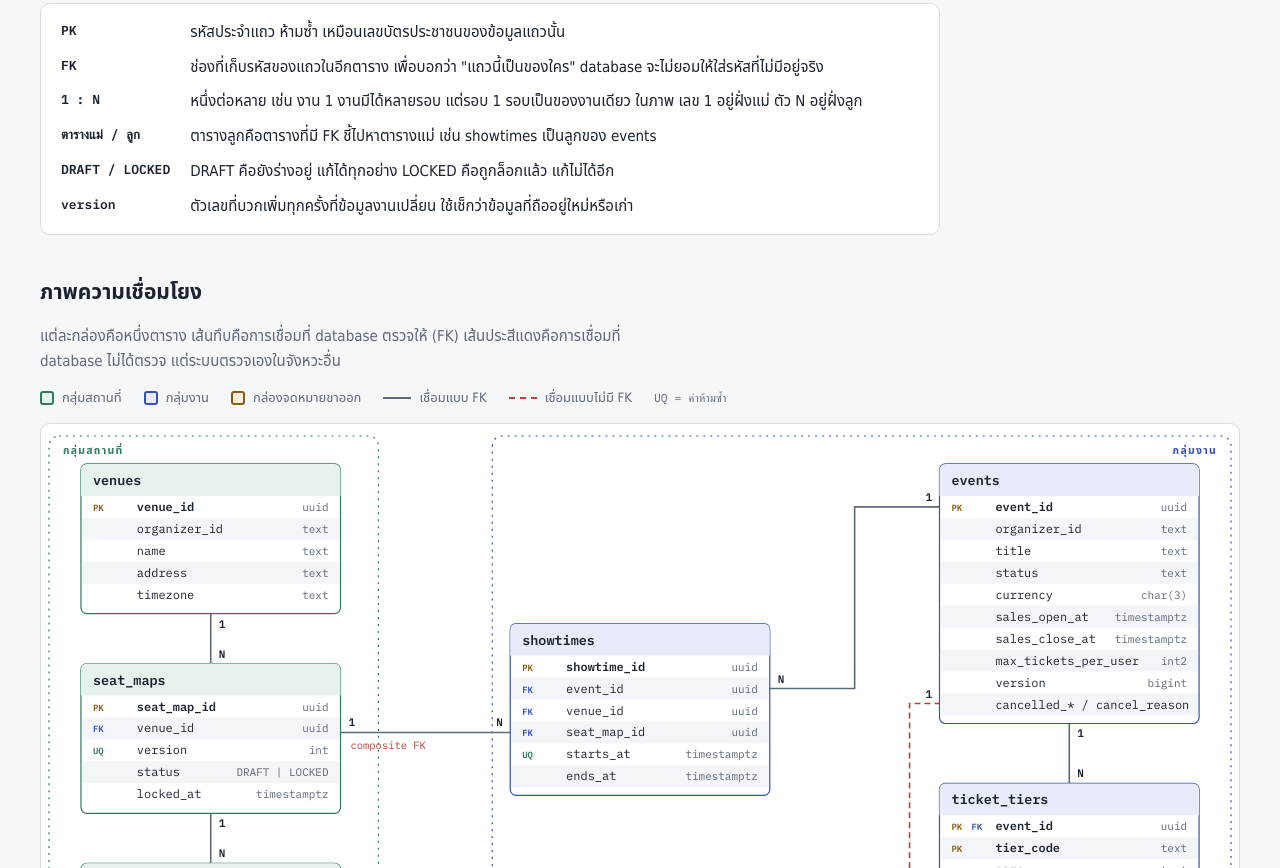
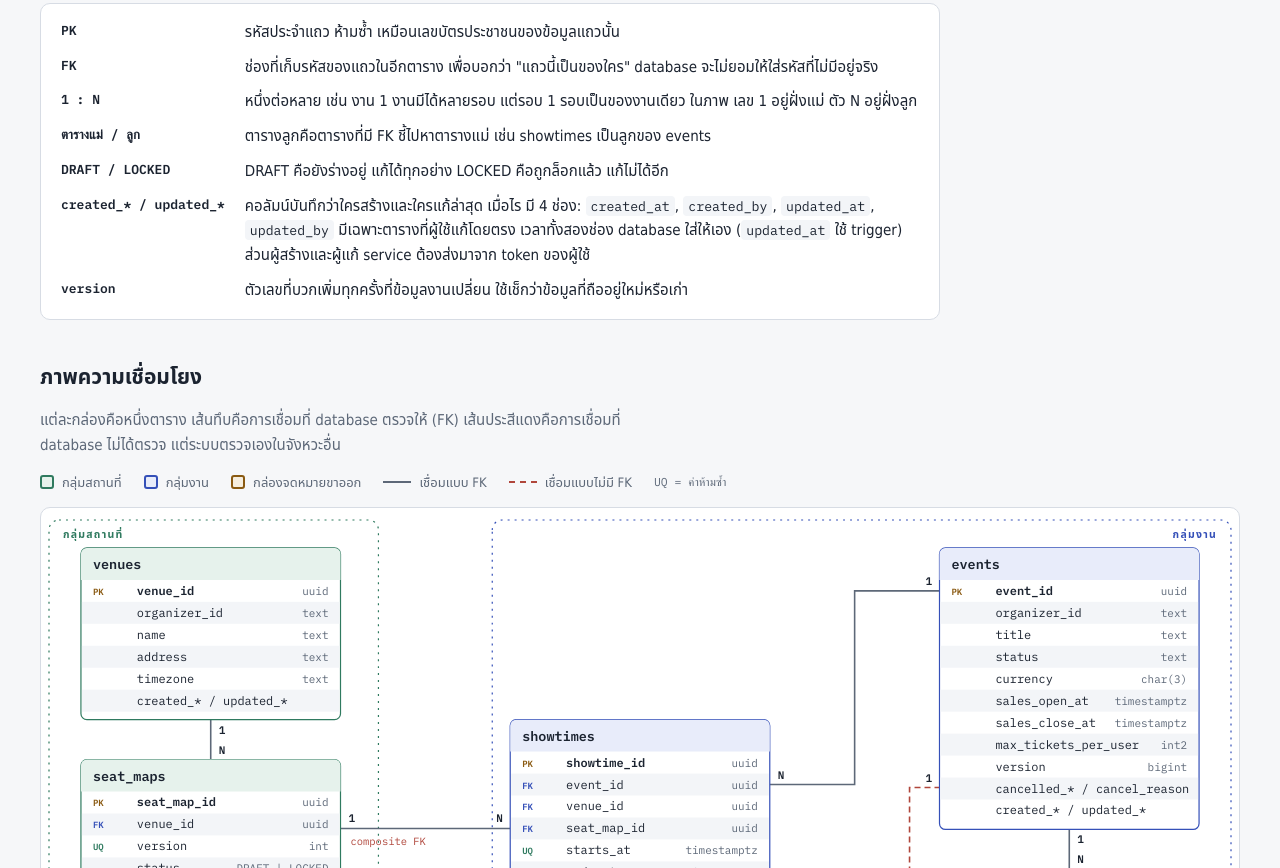
Before and after one commit to coregatekit/microservices-testing-stack, a plain HTML site: page docs/catalog-svc-erd.html in a window 1280 px wide. Shown: the part 612-1480 px from the top of the page. Drawn offline with Linux system fonts and the light colour scheme; a web font is replaced by a local one.

Commit message:
feat: update Catalog Service ERD to include created/updated columns and adjust diagram layout

```diff
--- a/docs/catalog-svc-erd.html
+++ b/docs/catalog-svc-erd.html
@@ -716,6 +716,15 @@
             DRAFT คือยังร่างอยู่ แก้ได้ทุกอย่าง LOCKED คือถูกล็อกแล้ว
             แก้ไม่ได้อีก
           </dd>
+          <dt>created_* / updated_*</dt>
+          <dd>
+            คอลัมน์บันทึกว่าใครสร้างและใครแก้ล่าสุด เมื่อไร มี 4 ช่อง:
+            <code>created_at</code>, <code>created_by</code>,
+            <code>updated_at</code>, <code>updated_by</code>
+            มีเฉพาะตารางที่ผู้ใช้แก้โดยตรง เวลาทั้งสองช่อง database ใส่ให้เอง
+            (<code>updated_at</code> ใช้ trigger) ส่วนผู้สร้างและผู้แก้
+            service ต้องส่งมาจาก token ของผู้ใช้
+          </dd>
           <dt>version</dt>
           <dd>
             ตัวเลขที่บวกเพิ่มทุกครั้งที่ข้อมูลงานเปลี่ยน
@@ -757,50 +766,47 @@
             />
             <path
               class="agg-zone event"
-              d="M452 22a10 10 0 0 1 10 -10h720a10 10 0 0 1 10 10v640a10 10 0 0 1 -10 10h-292v-150h-438z"
+              d="M452 22a10 10 0 0 1 10 -10h720a10 10 0 0 1 10 10v652a10 10 0 0 1 -10 10h-292v-150h-438z"
             />
             <text class="zone-l venue" x="22" y="30">กลุ่มสถานที่</text>
             <text class="zone-l event" x="1178" y="30" text-anchor="end">
               กลุ่มงาน
             </text>
-            <path class="edge fk" d="M170 240 V190" />
-            <text class="card" x="178" y="234">N</text>
-            <text class="card" x="178" y="204">1</text>
-            <path class="edge fk" d="M170 440 V390" />
-            <text class="card" x="178" y="434">N</text>
-            <text class="card" x="178" y="404">1</text>
-            <path class="edge fk" d="M170 600 V546" />
-            <text class="card" x="178" y="594">N</text>
-            <text class="card" x="178" y="560">1</text>
-            <path class="edge fk" d="M470 309 H300" />
-            <text class="card" x="456" y="303">N</text>
-            <text class="card" x="308" y="303">1</text>
-            <path class="edge fk" d="M730 265 H815 V83 H900" />
-            <text class="card" x="738" y="259">N</text>
+            <path class="edge fk" d="M170 252 V212" />
+            <text class="card" x="178" y="246">N</text>
+            <text class="card" x="178" y="226">1</text>
+            <path class="edge fk" d="M170 464 V424" />
+            <text class="card" x="178" y="458">N</text>
+            <text class="card" x="178" y="438">1</text>
+            <path class="edge fk" d="M170 610 V570" />
+            <text class="card" x="178" y="604">N</text>
+            <text class="card" x="178" y="584">1</text>
+            <path class="edge fk" d="M470 321 H300" />
+            <text class="card" x="456" y="315">N</text>
+            <text class="card" x="308" y="315">1</text>
+            <path class="edge fk" d="M730 277 H815 V83 H900" />
+            <text class="card" x="738" y="271">N</text>
             <text class="card" x="886" y="77">1</text>
-            <path class="edge fk" d="M1030 360 V300" />
-            <text class="card" x="1038" y="354">N</text>
-            <text class="card" x="1038" y="314">1</text>
-            <path class="edge fk" d="M1030 540 V488" />
-            <text class="card" x="1038" y="534">N</text>
-            <text class="card" x="1038" y="502">1</text>
-            <path class="edge logical" d="M960 646 V770 H20 V505 H40" />
-            <text class="card" x="968" y="662">N</text>
-            <text class="card" x="26" y="499">N</text>
+            <path class="edge fk" d="M1030 362 V322" />
+            <text class="card" x="1038" y="356">N</text>
+            <text class="card" x="1038" y="336">1</text>
+            <path class="edge fk" d="M1030 552 V512" />
+            <text class="card" x="1038" y="546">N</text>
+            <text class="card" x="1038" y="526">1</text>
+            <path class="edge logical" d="M960 658 V770 H20 V529 H40" />
+            <text class="card" x="968" y="674">N</text>
+            <text class="card" x="26" y="523">N</text>
             <path class="edge logical" d="M730 625 H870 V280 H900" />
             <text class="card" x="738" y="619">N</text>
             <text class="card" x="886" y="274">1</text>
-            <text class="note" x="310" y="326">composite FK</text>
+            <text class="note" x="310" y="338">composite FK</text>
             <text class="note" x="400" y="762">
               เชื่อมด้วยชื่อโซน ตรวจตอนประกาศงาน
             </text>
             <text class="note" x="740" y="642">ระบุงาน แต่ไม่มี FK</text>
             <g class="tbl agg-venue">
-              <rect class="tb" x="40" y="40" width="260" height="150" rx="6" />
-              <path
-                class="th"
-                d="M40 46a6 6 0 0 1 6 -6h248a6 6 0 0 1 6 6v26h-260z"
-              />
+              <rect class="tb" x="40" y="40" width="260" height="172" rx="6" />
+              <path class="th" d="M40 46a6 6 0 0 1 6 -6h248a6 6 0 0 1 6 6v26h-260z" />
               <text class="tt" x="52" y="61">venues</text>
               <text class="flag f-pk" x="52" y="87">PK</text>
               <text class="cn pk" x="96" y="87">venue_id</text>
@@ -815,123 +821,98 @@
               <text class="ct" x="288" y="153" text-anchor="end">text</text>
               <text class="cn" x="96" y="175">timezone</text>
               <text class="ct" x="288" y="175" text-anchor="end">text</text>
+              <rect class="zebra" x="41" y="182" width="258" height="22" />
+              <text class="cn" x="96" y="197">created_* / updated_*</text>
             </g>
             <g class="tbl agg-venue">
-              <rect class="tb" x="40" y="240" width="260" height="150" rx="6" />
-              <path
-                class="th"
-                d="M40 246a6 6 0 0 1 6 -6h248a6 6 0 0 1 6 6v26h-260z"
-              />
-              <text class="tt" x="52" y="261">seat_maps</text>
-              <text class="flag f-pk" x="52" y="287">PK</text>
-              <text class="cn pk" x="96" y="287">seat_map_id</text>
-              <text class="ct" x="288" y="287" text-anchor="end">uuid</text>
-              <rect class="zebra" x="41" y="294" width="258" height="22" />
-              <text class="flag f-fk" x="52" y="309">FK</text>
-              <text class="cn" x="96" y="309">venue_id</text>
-              <text class="ct" x="288" y="309" text-anchor="end">uuid</text>
-              <text class="flag f-uq" x="52" y="331">UQ</text>
-              <text class="cn" x="96" y="331">version</text>
-              <text class="ct" x="288" y="331" text-anchor="end">int</text>
-              <rect class="zebra" x="41" y="338" width="258" height="22" />
-              <text class="cn" x="96" y="353">status</text>
-              <text class="ct" x="288" y="353" text-anchor="end">
-                DRAFT | LOCKED
-              </text>
-              <text class="cn" x="96" y="375">locked_at</text>
-              <text class="ct" x="288" y="375" text-anchor="end">
-                timestamptz
-              </text>
+              <rect class="tb" x="40" y="252" width="260" height="172" rx="6" />
+              <path class="th" d="M40 258a6 6 0 0 1 6 -6h248a6 6 0 0 1 6 6v26h-260z" />
+              <text class="tt" x="52" y="273">seat_maps</text>
+              <text class="flag f-pk" x="52" y="299">PK</text>
+              <text class="cn pk" x="96" y="299">seat_map_id</text>
+              <text class="ct" x="288" y="299" text-anchor="end">uuid</text>
+              <rect class="zebra" x="41" y="306" width="258" height="22" />
+              <text class="flag f-fk" x="52" y="321">FK</text>
+              <text class="cn" x="96" y="321">venue_id</text>
+              <text class="ct" x="288" y="321" text-anchor="end">uuid</text>
+              <text class="flag f-uq" x="52" y="343">UQ</text>
+              <text class="cn" x="96" y="343">version</text>
+              <text class="ct" x="288" y="343" text-anchor="end">int</text>
+              <rect class="zebra" x="41" y="350" width="258" height="22" />
+              <text class="cn" x="96" y="365">status</text>
+              <text class="ct" x="288" y="365" text-anchor="end">DRAFT | LOCKED</text>
+              <text class="cn" x="96" y="387">locked_at</text>
+              <text class="ct" x="288" y="387" text-anchor="end">timestamptz</text>
+              <rect class="zebra" x="41" y="394" width="258" height="22" />
+              <text class="cn" x="96" y="409">created_* / updated_*</text>
             </g>
             <g class="tbl agg-venue">
-              <rect class="tb" x="40" y="440" width="260" height="106" rx="6" />
-              <path
-                class="th"
-                d="M40 446a6 6 0 0 1 6 -6h248a6 6 0 0 1 6 6v26h-260z"
-              />
-              <text class="tt" x="52" y="461">seat_map_sections</text>
-              <text class="flag f-pk" x="52" y="487">PK</text>
-              <text class="flag f-fk" x="72" y="487">FK</text>
-              <text class="cn pk" x="96" y="487">seat_map_id</text>
-              <text class="ct" x="288" y="487" text-anchor="end">uuid</text>
-              <rect class="zebra" x="41" y="494" width="258" height="22" />
-              <text class="flag f-pk" x="52" y="509">PK</text>
-              <text class="cn pk" x="96" y="509">section_code</text>
-              <text class="ct" x="288" y="509" text-anchor="end">text</text>
-              <text class="cn" x="96" y="531">name</text>
-              <text class="ct" x="288" y="531" text-anchor="end">text</text>
+              <rect class="tb" x="40" y="464" width="260" height="106" rx="6" />
+              <path class="th" d="M40 470a6 6 0 0 1 6 -6h248a6 6 0 0 1 6 6v26h-260z" />
+              <text class="tt" x="52" y="485">seat_map_sections</text>
+              <text class="flag f-pk" x="52" y="511">PK</text>
+              <text class="flag f-fk" x="72" y="511">FK</text>
+              <text class="cn pk" x="96" y="511">seat_map_id</text>
+              <text class="ct" x="288" y="511" text-anchor="end">uuid</text>
+              <rect class="zebra" x="41" y="518" width="258" height="22" />
+              <text class="flag f-pk" x="52" y="533">PK</text>
+              <text class="cn pk" x="96" y="533">section_code</text>
+              <text class="ct" x="288" y="533" text-anchor="end">text</text>
+              <text class="cn" x="96" y="555">name</text>
+              <text class="ct" x="288" y="555" text-anchor="end">text</text>
             </g>
             <g class="tbl agg-venue">
-              <rect class="tb" x="40" y="600" width="260" height="150" rx="6" />
-              <path
-                class="th"
-                d="M40 606a6 6 0 0 1 6 -6h248a6 6 0 0 1 6 6v26h-260z"
-              />
-              <text class="tt" x="52" y="621">seat_map_seats</text>
-              <text class="flag f-pk" x="52" y="647">PK</text>
-              <text class="flag f-fk" x="72" y="647">FK</text>
-              <text class="cn pk" x="96" y="647">seat_map_id</text>
-              <text class="ct" x="288" y="647" text-anchor="end">uuid</text>
-              <rect class="zebra" x="41" y="654" width="258" height="22" />
-              <text class="flag f-pk" x="52" y="669">PK</text>
-              <text class="cn pk" x="96" y="669">seat_id</text>
-              <text class="ct" x="288" y="669" text-anchor="end">text</text>
-              <text class="flag f-fk" x="52" y="691">FK</text>
-              <text class="cn" x="96" y="691">section_code</text>
-              <text class="ct" x="288" y="691" text-anchor="end">text</text>
-              <rect class="zebra" x="41" y="698" width="258" height="22" />
-              <text class="flag f-uq" x="52" y="713">UQ</text>
-              <text class="cn" x="96" y="713">row_label</text>
-              <text class="ct" x="288" y="713" text-anchor="end">text</text>
-              <text class="flag f-uq" x="52" y="735">UQ</text>
-              <text class="cn" x="96" y="735">seat_number</text>
-              <text class="ct" x="288" y="735" text-anchor="end">int</text>
+              <rect class="tb" x="40" y="610" width="260" height="150" rx="6" />
+              <path class="th" d="M40 616a6 6 0 0 1 6 -6h248a6 6 0 0 1 6 6v26h-260z" />
+              <text class="tt" x="52" y="631">seat_map_seats</text>
+              <text class="flag f-pk" x="52" y="657">PK</text>
+              <text class="flag f-fk" x="72" y="657">FK</text>
+              <text class="cn pk" x="96" y="657">seat_map_id</text>
+              <text class="ct" x="288" y="657" text-anchor="end">uuid</text>
+              <rect class="zebra" x="41" y="664" width="258" height="22" />
+              <text class="flag f-pk" x="52" y="679">PK</text>
+              <text class="cn pk" x="96" y="679">seat_id</text>
+              <text class="ct" x="288" y="679" text-anchor="end">text</text>
+              <text class="flag f-fk" x="52" y="701">FK</text>
+              <text class="cn" x="96" y="701">section_code</text>
+              <text class="ct" x="288" y="701" text-anchor="end">text</text>
+              <rect class="zebra" x="41" y="708" width="258" height="22" />
+              <text class="flag f-uq" x="52" y="723">UQ</text>
+              <text class="cn" x="96" y="723">row_label</text>
+              <text class="ct" x="288" y="723" text-anchor="end">text</text>
+              <text class="flag f-uq" x="52" y="745">UQ</text>
+              <text class="cn" x="96" y="745">seat_number</text>
+              <text class="ct" x="288" y="745" text-anchor="end">int</text>
             </g>
             <g class="tbl agg-event">
-              <rect
-                class="tb"
-                x="470"
-                y="200"
-                width="260"
-                height="172"
-                rx="6"
-              />
-              <path
-                class="th"
-                d="M470 206a6 6 0 0 1 6 -6h248a6 6 0 0 1 6 6v26h-260z"
-              />
-              <text class="tt" x="482" y="221">showtimes</text>
-              <text class="flag f-pk" x="482" y="247">PK</text>
-              <text class="cn pk" x="526" y="247">showtime_id</text>
-              <text class="ct" x="718" y="247" text-anchor="end">uuid</text>
-              <rect class="zebra" x="471" y="254" width="258" height="22" />
-              <text class="flag f-fk" x="482" y="269">FK</text>
-              <text class="cn" x="526" y="269">event_id</text>
-              <text class="ct" x="718" y="269" text-anchor="end">uuid</text>
-              <text class="flag f-fk" x="482" y="291">FK</text>
-              <text class="cn" x="526" y="291">venue_id</text>
-              <text class="ct" x="718" y="291" text-anchor="end">uuid</text>
-              <rect class="zebra" x="471" y="298" width="258" height="22" />
-              <text class="flag f-fk" x="482" y="313">FK</text>
-              <text class="cn" x="526" y="313">seat_map_id</text>
-              <text class="ct" x="718" y="313" text-anchor="end">uuid</text>
-              <text class="flag f-uq" x="482" y="335">UQ</text>
-              <text class="cn" x="526" y="335">starts_at</text>
-              <text class="ct" x="718" y="335" text-anchor="end">
-                timestamptz
-              </text>
-              <rect class="zebra" x="471" y="342" width="258" height="22" />
-              <text class="cn" x="526" y="357">ends_at</text>
-              <text class="ct" x="718" y="357" text-anchor="end">
-                timestamptz
-              </text>
+              <rect class="tb" x="470" y="212" width="260" height="194" rx="6" />
+              <path class="th" d="M470 218a6 6 0 0 1 6 -6h248a6 6 0 0 1 6 6v26h-260z" />
+              <text class="tt" x="482" y="233">showtimes</text>
+              <text class="flag f-pk" x="482" y="259">PK</text>
+              <text class="cn pk" x="526" y="259">showtime_id</text>
+              <text class="ct" x="718" y="259" text-anchor="end">uuid</text>
+              <rect class="zebra" x="471" y="266" width="258" height="22" />
+              <text class="flag f-fk" x="482" y="281">FK</text>
+              <text class="cn" x="526" y="281">event_id</text>
+              <text class="ct" x="718" y="281" text-anchor="end">uuid</text>
+              <text class="flag f-fk" x="482" y="303">FK</text>
+              <text class="cn" x="526" y="303">venue_id</text>
+              <text class="ct" x="718" y="303" text-anchor="end">uuid</text>
+              <rect class="zebra" x="471" y="310" width="258" height="22" />
+              <text class="flag f-fk" x="482" y="325">FK</text>
+              <text class="cn" x="526" y="325">seat_map_id</text>
+              <text class="ct" x="718" y="325" text-anchor="end">uuid</text>
+              <text class="flag f-uq" x="482" y="347">UQ</text>
+              <text class="cn" x="526" y="347">starts_at</text>
+              <text class="ct" x="718" y="347" text-anchor="end">timestamptz</text>
+              <rect class="zebra" x="471" y="354" width="258" height="22" />
+              <text class="cn" x="526" y="369">ends_at</text>
+              <text class="ct" x="718" y="369" text-anchor="end">timestamptz</text>
+              <text class="cn" x="526" y="391">created_* / updated_*</text>
             </g>
             <g class="tbl agg-event">
-              <rect class="tb" x="900" y="40" width="260" height="260" rx="6" />
-              <path
-                class="th"
-                d="M900 46a6 6 0 0 1 6 -6h248a6 6 0 0 1 6 6v26h-260z"
-              />
+              <rect class="tb" x="900" y="40" width="260" height="282" rx="6" />
+              <path class="th" d="M900 46a6 6 0 0 1 6 -6h248a6 6 0 0 1 6 6v26h-260z" />
               <text class="tt" x="912" y="61">events</text>
               <text class="flag f-pk" x="912" y="87">PK</text>
               <text class="cn pk" x="956" y="87">event_id</text>
@@ -948,76 +929,52 @@
               <text class="ct" x="1148" y="175" text-anchor="end">char(3)</text>
               <rect class="zebra" x="901" y="182" width="258" height="22" />
               <text class="cn" x="956" y="197">sales_open_at</text>
-              <text class="ct" x="1148" y="197" text-anchor="end">
-                timestamptz
-              </text>
+              <text class="ct" x="1148" y="197" text-anchor="end">timestamptz</text>
               <text class="cn" x="956" y="219">sales_close_at</text>
-              <text class="ct" x="1148" y="219" text-anchor="end">
-                timestamptz
-              </text>
+              <text class="ct" x="1148" y="219" text-anchor="end">timestamptz</text>
               <rect class="zebra" x="901" y="226" width="258" height="22" />
               <text class="cn" x="956" y="241">max_tickets_per_user</text>
               <text class="ct" x="1148" y="241" text-anchor="end">int2</text>
               <text class="cn" x="956" y="263">version</text>
               <text class="ct" x="1148" y="263" text-anchor="end">bigint</text>
               <rect class="zebra" x="901" y="270" width="258" height="22" />
-              <text class="cn" x="956" y="285">
-                cancelled_* / cancel_reason
-              </text>
+              <text class="cn" x="956" y="285">cancelled_* / cancel_reason</text>
+              <text class="cn" x="956" y="307">created_* / updated_*</text>
             </g>
             <g class="tbl agg-event">
-              <rect
-                class="tb"
-                x="900"
-                y="360"
-                width="260"
-                height="128"
-                rx="6"
-              />
-              <path
-                class="th"
-                d="M900 366a6 6 0 0 1 6 -6h248a6 6 0 0 1 6 6v26h-260z"
-              />
-              <text class="tt" x="912" y="381">ticket_tiers</text>
-              <text class="flag f-pk" x="912" y="407">PK</text>
-              <text class="flag f-fk" x="932" y="407">FK</text>
-              <text class="cn pk" x="956" y="407">event_id</text>
-              <text class="ct" x="1148" y="407" text-anchor="end">uuid</text>
-              <rect class="zebra" x="901" y="414" width="258" height="22" />
-              <text class="flag f-pk" x="912" y="429">PK</text>
-              <text class="cn pk" x="956" y="429">tier_code</text>
-              <text class="ct" x="1148" y="429" text-anchor="end">text</text>
-              <text class="cn" x="956" y="451">name</text>
-              <text class="ct" x="1148" y="451" text-anchor="end">text</text>
-              <rect class="zebra" x="901" y="458" width="258" height="22" />
-              <text class="cn" x="956" y="473">price_minor</text>
-              <text class="ct" x="1148" y="473" text-anchor="end">bigint</text>
+              <rect class="tb" x="900" y="362" width="260" height="150" rx="6" />
+              <path class="th" d="M900 368a6 6 0 0 1 6 -6h248a6 6 0 0 1 6 6v26h-260z" />
+              <text class="tt" x="912" y="383">ticket_tiers</text>
+              <text class="flag f-pk" x="912" y="409">PK</text>
+              <text class="flag f-fk" x="932" y="409">FK</text>
+              <text class="cn pk" x="956" y="409">event_id</text>
+              <text class="ct" x="1148" y="409" text-anchor="end">uuid</text>
+              <rect class="zebra" x="901" y="416" width="258" height="22" />
+              <text class="flag f-pk" x="912" y="431">PK</text>
+              <text class="cn pk" x="956" y="431">tier_code</text>
+              <text class="ct" x="1148" y="431" text-anchor="end">text</text>
+              <text class="cn" x="956" y="453">name</text>
+              <text class="ct" x="1148" y="453" text-anchor="end">text</text>
+              <rect class="zebra" x="901" y="460" width="258" height="22" />
+              <text class="cn" x="956" y="475">price_minor</text>
+              <text class="ct" x="1148" y="475" text-anchor="end">bigint</text>
+              <text class="cn" x="956" y="497">created_* / updated_*</text>
             </g>
             <g class="tbl agg-event">
-              <rect
-                class="tb"
-                x="900"
-                y="540"
-                width="260"
-                height="106"
-                rx="6"
-              />
-              <path
-                class="th"
-                d="M900 546a6 6 0 0 1 6 -6h248a6 6 0 0 1 6 6v26h-260z"
-              />
-              <text class="tt" x="912" y="561">tier_sections</text>
-              <text class="flag f-pk" x="912" y="587">PK</text>
-              <text class="flag f-fk" x="932" y="587">FK</text>
-              <text class="cn pk" x="956" y="587">event_id</text>
-              <text class="ct" x="1148" y="587" text-anchor="end">uuid</text>
-              <rect class="zebra" x="901" y="594" width="258" height="22" />
-              <text class="flag f-pk" x="912" y="609">PK</text>
-              <text class="cn pk" x="956" y="609">section_code</text>
-              <text class="ct" x="1148" y="609" text-anchor="end">text</text>
-              <text class="flag f-fk" x="912" y="631">FK</text>
-              <text class="cn" x="956" y="631">tier_code</text>
-              <text class="ct" x="1148" y="631" text-anchor="end">text</text>
+              <rect class="tb" x="900" y="552" width="260" height="106" rx="6" />
+              <path class="th" d="M900 558a6 6 0 0 1 6 -6h248a6 6 0 0 1 6 6v26h-260z" />
+              <text class="tt" x="912" y="573">tier_sections</text>
+              <text class="flag f-pk" x="912" y="599">PK</text>
+              <text class="flag f-fk" x="932" y="599">FK</text>
+              <text class="cn pk" x="956" y="599">event_id</text>
+              <text class="ct" x="1148" y="599" text-anchor="end">uuid</text>
+              <rect class="zebra" x="901" y="606" width="258" height="22" />
+              <text class="flag f-pk" x="912" y="621">PK</text>
+              <text class="cn pk" x="956" y="621">section_code</text>
+              <text class="ct" x="1148" y="621" text-anchor="end">text</text>
+              <text class="flag f-fk" x="912" y="643">FK</text>
+              <text class="cn" x="956" y="643">tier_code</text>
+              <text class="ct" x="1148" y="643" text-anchor="end">text</text>
             </g>
             <g class="tbl agg-msg">
               <rect
```
